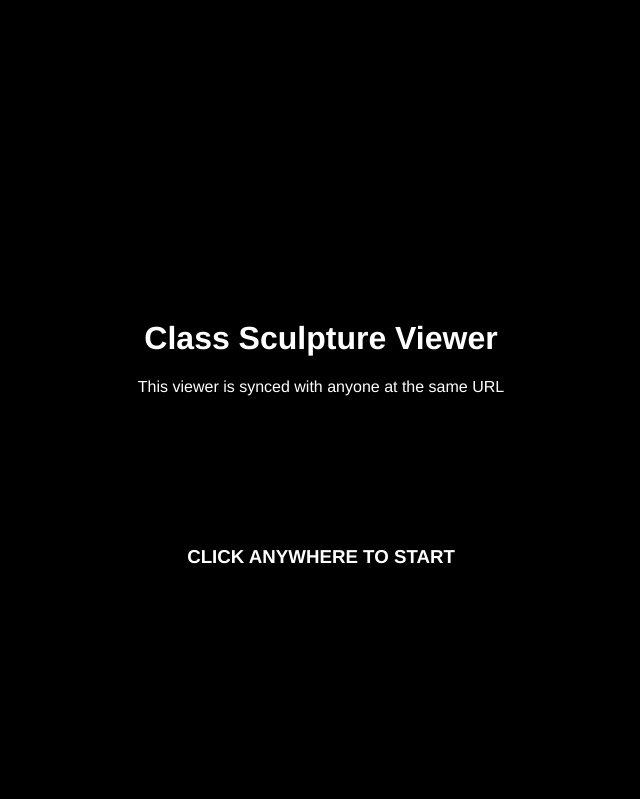
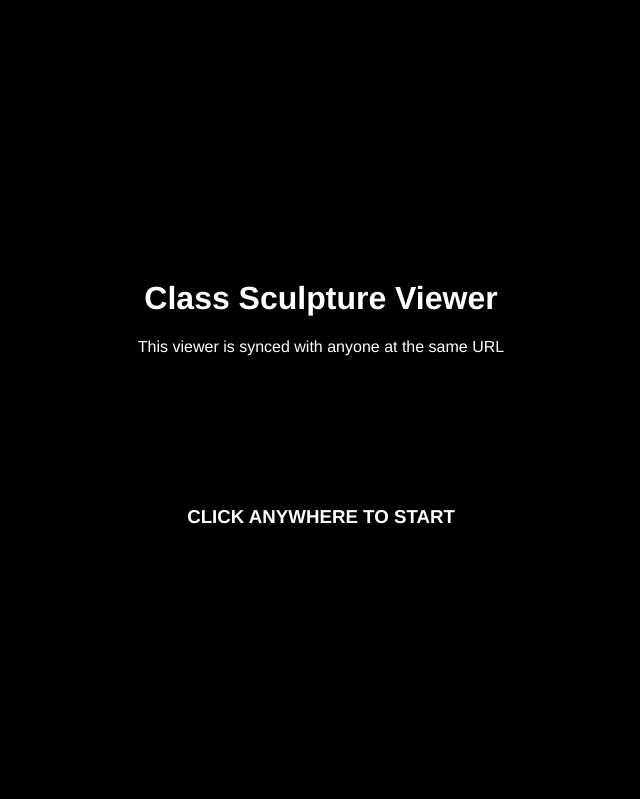
Before and after one commit to brendanluu/sculptureApp, a website: page public/index.html in a window 1280 px wide. Shown: the top 799 px of the page, without its empty margins (368-1008 px from the left). Drawn offline with nearby package versions, Linux system fonts and the light colour scheme; no server answers.

Commit message:
moved text up

```diff
--- a/public/style.css
+++ b/public/style.css
@@ -87,7 +87,7 @@ a-scene{
 #starttext{
   margin-left: auto;
   margin-right: auto;
-  margin-top: 40vh;
+  margin-top: 35vh;
   padding-left: 10vw;
   padding-right: 30px;
   max-width: 600px;
```
